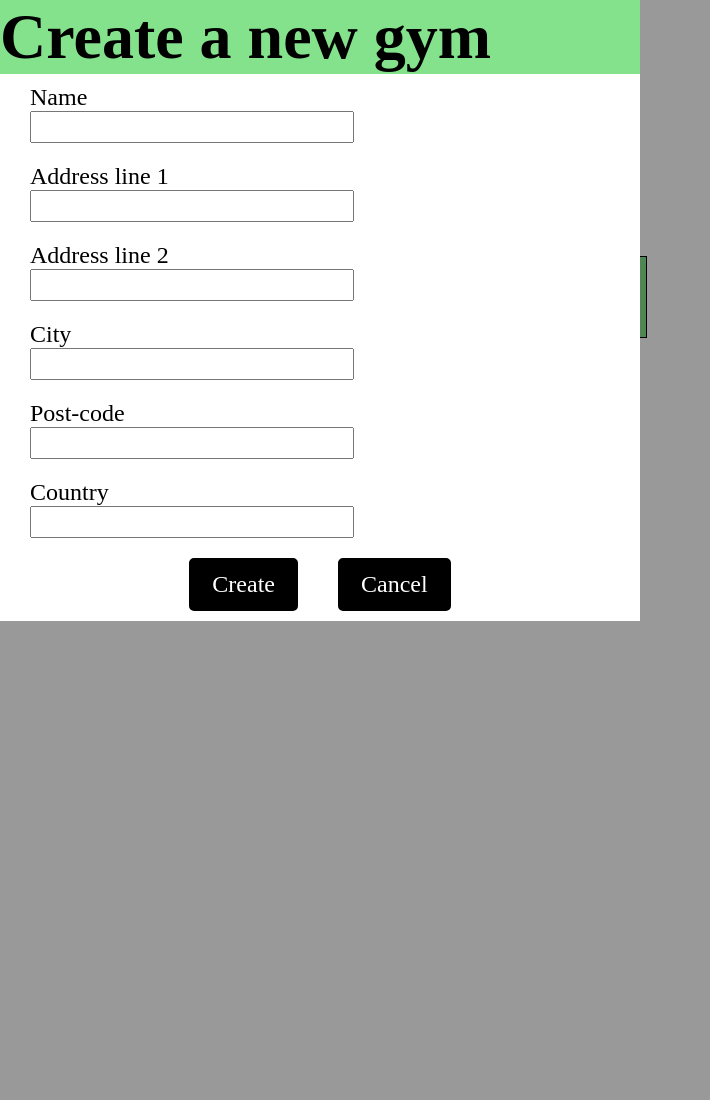
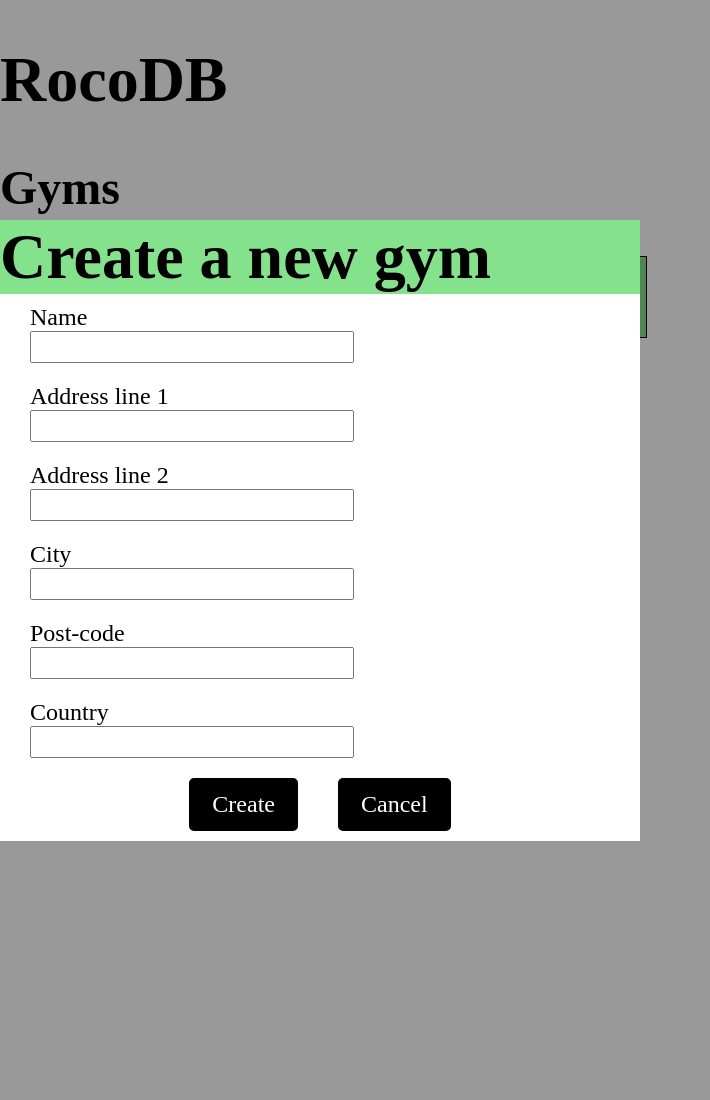
Before and after one commit to arodriguezhidalgo/rocod, a Django app: page /gyms/ in a window 1280 px wide, after a click on "Create gym". Shown: the whole page, without its empty margins (0-710 px from the left). Run offline with Django 5.2, Linux system fonts and the light colour scheme.

Commit message:
Fixed the modal. Now, it resizes properly

```diff
--- a/rocodb/mainapp/static/main.css
+++ b/rocodb/mainapp/static/main.css
@@ -59,19 +59,17 @@ h2 {
 
 .modal-content {
     position: absolute;
-    top: 30%;
-    height: 100%;
-    width: 100%;
+    top: 20%;
+    height: auto;
+    width: 50%;
+    display: flex;
+    justify-content: center;
 }
 
 .create-gym-container {
-    position: relative;
-    width: 50%;
     background-color: var(--whiteish-color);
     font-size: 1.5rem;
 }
-
-
 
 .modal-text {
     background-color: var(--basic-green-color);
@@ -126,7 +124,8 @@ h2 {
     padding: 10px 20px;
     align-items: center;
     border: solid var(--dark-color);
-    border-radius: 5px;;
+    border-radius: 5px;
+    ;
     cursor: pointer;
     background-color: var(--dark-color);
     color: var(--whiteish-color);
--- a/rocodb/mainapp/templates/gyms/index.html
+++ b/rocodb/mainapp/templates/gyms/index.html
@@ -19,8 +19,7 @@
     </ul>
 
     <div id="create-gym-modal" class="modal">
-        <div class="modal-content"
-        onclick="document.querySelector(`#create-gym-modal`).style.display='none'"></div>
+        <div class="modal-content" onclick="document.querySelector(`#create-gym-modal`).style.display='none'">
             <div class="create-gym-container">
                 <h1 class="modal-text">Create a new gym</h1>
                 <form action="no-op" class="create-gym-form">
@@ -81,7 +80,6 @@
                         </li>
                     </ul>
 
-
                     <!-- Country -->
                     <ul>
                         <li>
@@ -108,6 +106,7 @@
             </div>
         </div>
     </div>
+    </div>
 </body>
 
 </html>
```
